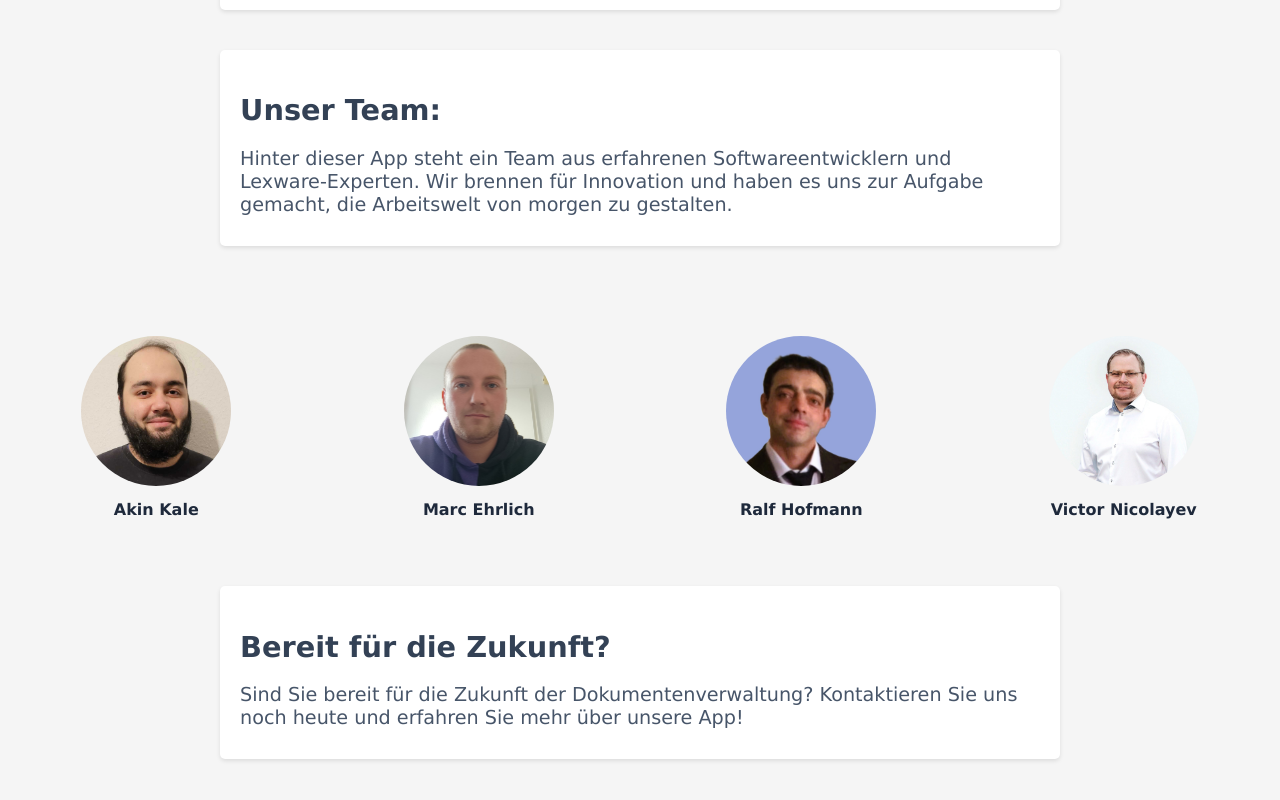
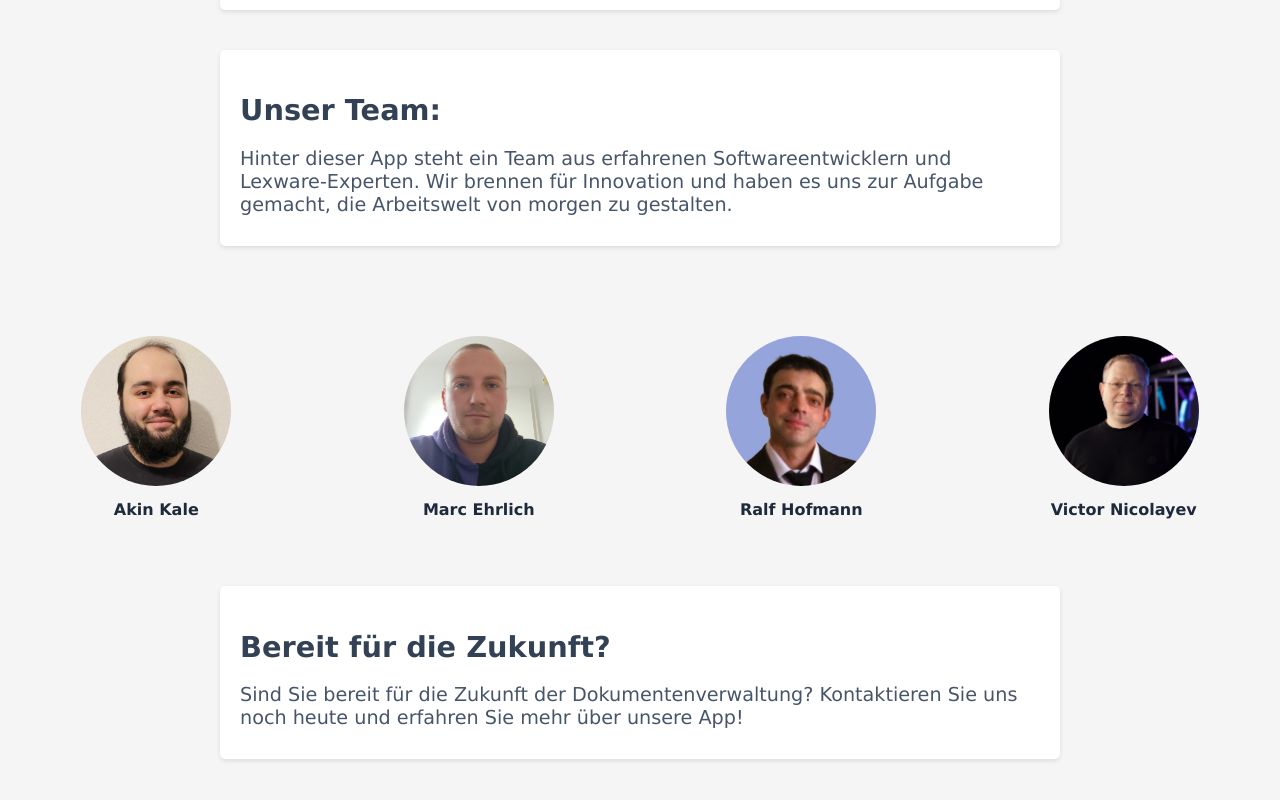
Before and after one commit to RalfHof/nextjs-boilerplate, a Next.js app: page /uber-uns in a window 1280 px wide. Shown: the part 1180-1980 px from the top of the page. Built offline with nearby package versions, Linux system fonts and the light colour scheme.

Commit message:
bild neu

```diff
--- a/src/app/uber-uns/page.tsx
+++ b/src/app/uber-uns/page.tsx
@@ -17,7 +17,7 @@ const teamMembers = [
   },
   {
     name: "Victor Nicolayev",
-    image: "/img/viktor.jpg", // Pfad zum Bild von Victor Nicolayev
+    image: "/img/bild4.jpg", // Pfad zum Bild von Victor Nicolayev
 
   },
 ];
```
Also changed, not shown: public/img/bild4.jpg (added).
